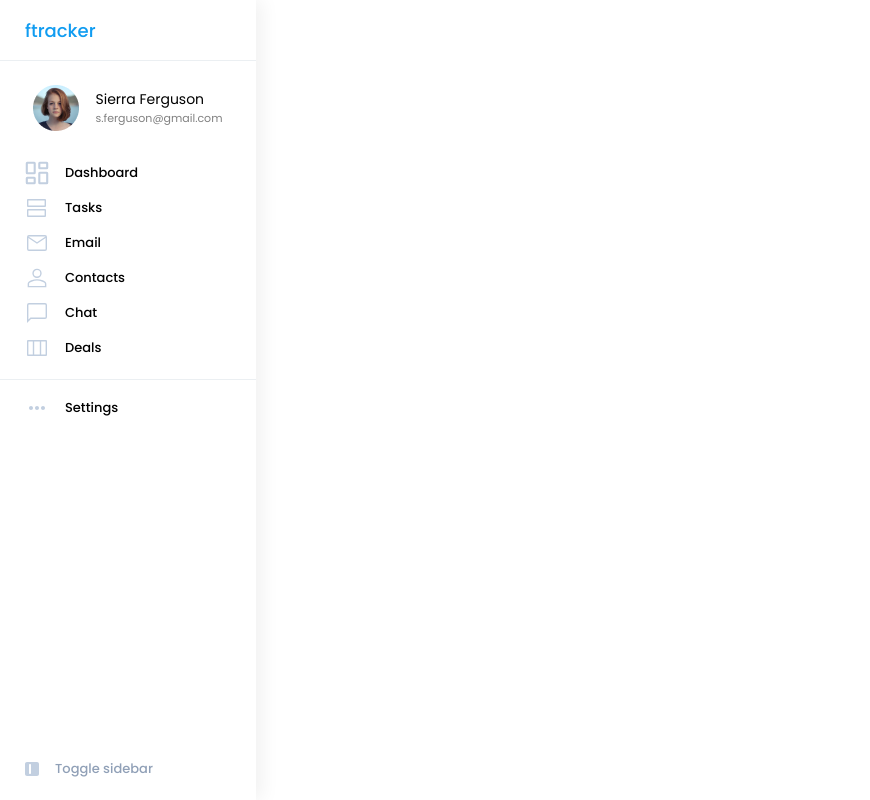
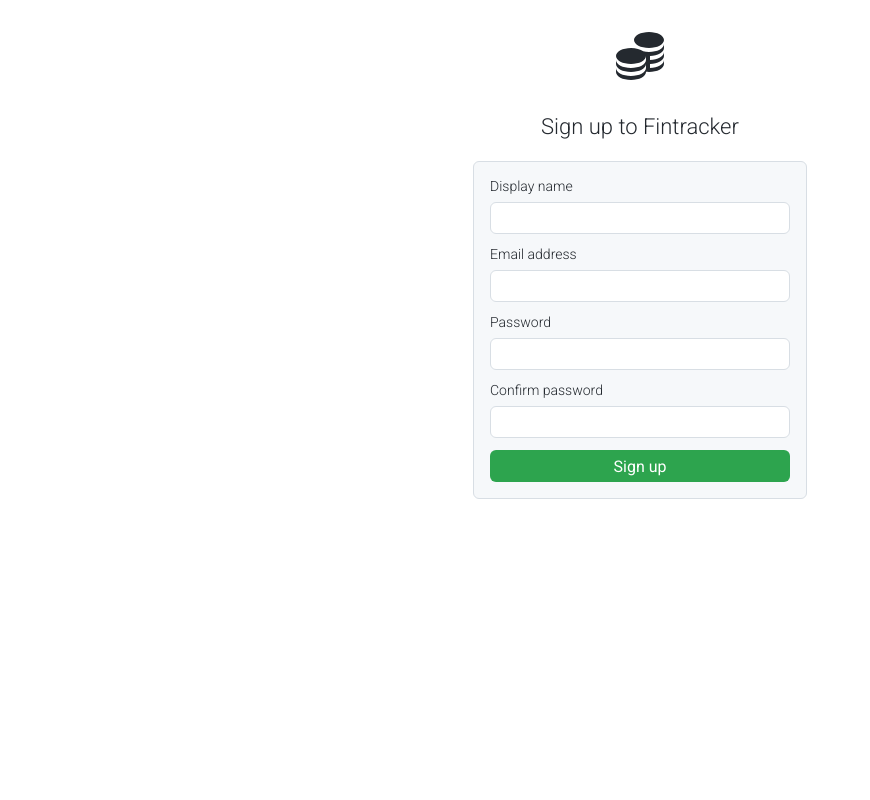
Before and after one commit to MChuduk/ftracker-front, a React (Create React App) app: page / in a window 1280 px wide. Shown: the whole page, without its empty margins (0-870 px from the left). Built offline with nearby package versions, Linux system fonts and the light colour scheme.

Commit message:
Update Sign up form

```diff
--- a/public/index.html
+++ b/public/index.html
@@ -12,7 +12,7 @@
     <link rel="preconnect" href="https://fonts.googleapis.com" />
     <link rel="preconnect" href="https://fonts.gstatic.com" crossorigin />
     <link
-      href="https://fonts.googleapis.com/css2?family=Inter:wght@400;500;600;700&family=Poppins:wght@400;500;600&display=swap"
+      href="https://fonts.googleapis.com/css2?family=Roboto:wght@100;300;400;500;700&display=swap"
       rel="stylesheet"
     />
     <link rel="apple-touch-icon" href="%PUBLIC_URL%/logo192.png" />
--- a/src/App.js
+++ b/src/App.js
@@ -1,10 +1,8 @@
-import StartPage from './components/Pages/StartPage';
-import Sidebar from './components/Sidebar';
+import SignUpForm from "./components/Forms/SignUpForm";
 
 function App() {
   return (
-    // <StartPage />
-     <Sidebar />
+    <SignUpForm />
   );
 }
 
--- a/src/components/AccentButton/AccentButton.module.scss
+++ b/src/components/AccentButton/AccentButton.module.scss
@@ -1,23 +1,18 @@
-.box {
-  background: #109cf1;
-  transition: background 0.15s ease-in-out;
-  box-shadow: 0px 4px 10px rgba(16, 156, 241, 0.24);
-  border-radius: 4px;
-  padding: 10px;
-  margin: 5px;
-  color: #ffffff;
-  font-weight: 600;
-  text-align: center;
+.container {
+  display: flex;
+  align-items: center;
+  justify-content: center;
+  background: #2da44e;
+  border-radius: 6px;
+  height: 32px;
+
+  &:hover {
+    background: #2e984a;
+  }
+
+  p {
+    font-weight: 400;
+    color: #ffffff;
+    text-align: center;
+  }
 }
-
-.box:hover {
-  background: #34aff9;
-}
-
-.box:active {
-  background: #098edf;
-}
-
-.box:disabled {
-  background: #c2cfe0;
-}
--- a/src/components/AccentButton/index.js
+++ b/src/components/AccentButton/index.js
@@ -1,7 +1,11 @@
 import styles from "./AccentButton.module.scss";
 
-function AcccentButton(props) {
-    return (<div className={styles.box}>{props.text}</div>);
+function AcccentButton({ text }) {
+  return (
+    <div className={styles.container}>
+      <p>{text}</p>
+    </div>
+  );
 }
 
 export default AcccentButton;
--- a/src/components/Forms/SignUpForm/SignUpForm.module.scss
+++ b/src/components/Forms/SignUpForm/SignUpForm.module.scss
@@ -1,5 +1,39 @@
 .wrapper {
+  display: flex;
+  justify-content: center;
+}
+
+.container {
+  display: flex;
+  flex-direction: column;
+
+  .header {
     display: flex;
+    flex-direction: column;
     align-items: center;
+
+    .logo {
+      width: 48px;
+      height: 48px;
+      padding: 32px 32px 12px 32px;
+      fill: #24292f;
+    }
+
+    p {
+      font-size: 22px;
+      font-weight: 300;
+      color: #24292f;
+    }
+  }
+
+  form {
+    display: flex;
+    flex-direction: column;
     justify-content: center;
+    width: 300px;
+    background: #f6f8fa;
+    border: 1px #d8dee4 solid;
+    border-radius: 6px;
+    padding: 16px;
+  }
 }
--- a/src/components/Forms/SignUpForm/index.js
+++ b/src/components/Forms/SignUpForm/index.js
@@ -1,7 +1,35 @@
+import AcccentButton from "../../AccentButton";
+import TextInputField from "../../TextInputField";
 import styles from "./SignUpForm.module.scss";
 
 function SignUpForm() {
-  return <div className={styles.wrapper}>123</div>;
+  return (
+    <div className={styles.wrapper}>
+      <div className={styles.container}>
+        <div className={styles.header}>
+          <svg
+            className={styles.logo}
+            xmlns="http://www.w3.org/2000/svg"
+            id="Layer_1"
+            data-name="Layer 1"
+            viewBox="0 0 24 24"
+            width="512"
+            height="512"
+          >
+            <path d="M9,4c0-2.209,3.358-4,7.5-4s7.5,1.791,7.5,4-3.358,4-7.5,4-7.5-1.791-7.5-4Zm7.5,6c-1.027,0-2.001-.115-2.891-.315-1.359-1.019-3.586-1.685-6.109-1.685-4.142,0-7.5,1.791-7.5,4s3.358,4,7.5,4,7.5-1.791,7.5-4c0-.029-.007-.057-.008-.086h.008v2.086c0,2.209-3.358,4-7.5,4S0,16.209,0,14v2c0,2.209,3.358,4,7.5,4s7.5-1.791,7.5-4v2c0,2.209-3.358,4-7.5,4S0,20.209,0,18v2c0,2.209,3.358,4,7.5,4s7.5-1.791,7.5-4v-.08c.485,.052,.986,.08,1.5,.08,4.142,0,7.5-1.791,7.5-4v-2c0,2.119-3.092,3.849-7,3.987v-2c3.908-.138,7-1.867,7-3.987v-2c0,2.119-3.092,3.849-7,3.987v-2c3.908-.138,7-1.867,7-3.987v-2c0,2.209-3.358,4-7.5,4Z" />
+          </svg>
+          <p>Sign up to Fintracker</p>
+        </div>
+        <form>
+          <TextInputField label="Display name" />
+          <TextInputField label="Email address" />
+          <TextInputField label="Password" type="password" />
+          <TextInputField label="Confirm password" type="password" />
+          <AcccentButton text="Sign up" />
+        </form>
+      </div>
+    </div>
+  );
 }
 
 export default SignUpForm;
--- /dev/null
+++ b/src/components/TextInputField/TextInputField.module.scss
@@ -0,0 +1,26 @@
+.container {
+    display: flex;
+    flex-direction: column;
+    margin-bottom: 12px;
+
+    label {
+        color: #24292f;
+        font-weight: 300;
+        font-size: 14px;
+        margin-bottom: 8px;
+    }
+
+    input {
+        font-family: 'Roboto', sans-serif;
+        border: 1px #d8dee4 solid;
+        border-radius: 6px;
+        height: 20px;
+        padding: 5px 12px;
+        font-weight: 300;
+        font-size: 14px;
+
+        &:focus {
+            outline: 2px #47a3ff solid;
+        }
+    }
+}
--- /dev/null
+++ b/src/components/TextInputField/index.js
@@ -0,0 +1,12 @@
+import styles from "./TextInputField.module.scss";
+
+function TextInputField({ label, type = "text" }) {
+  return (
+    <div className={styles.container}>
+      <label>{label}</label>
+      <input type={type}></input>
+    </div>
+  );
+}
+
+export default TextInputField;
--- a/src/index.scss
+++ b/src/index.scss
@@ -3,7 +3,7 @@ body {
   margin: 0;
   padding: 0;
   box-sizing: border-box;
-  font-family: 'Poppins', 'sans-serif';
+  font-family: 'Roboto', sans-serif;
   -webkit-font-smoothing: antialiased;
   -moz-osx-font-smoothing: grayscale;
 }
```
Also changed, not shown: public/img/coins.svg (added).
